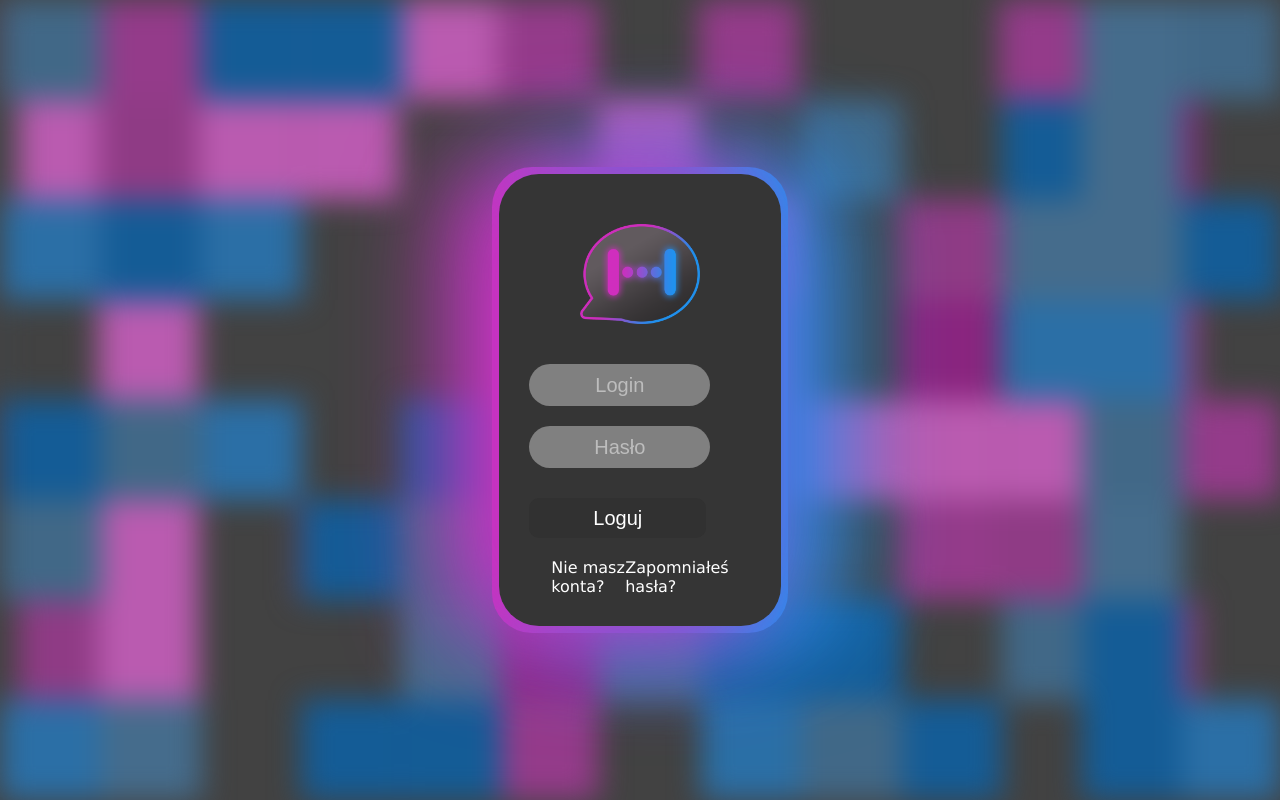
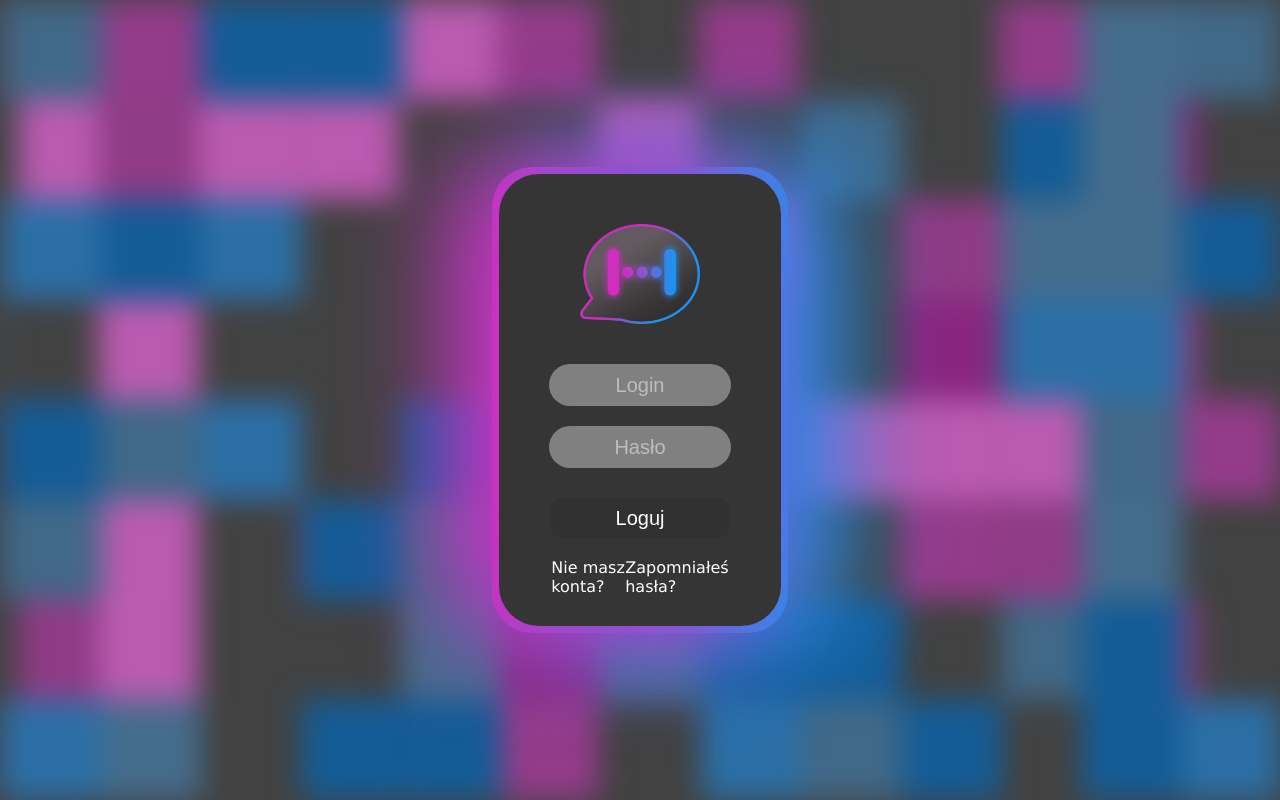
Before and after one commit to DemonSwans/ProjectX, a Flask app: page / in a window 1280 px wide. Run offline with Flask 2, Linux system fonts and the light colour scheme.

Commit message:
Konwersja CSS na SCSS v3

```diff
--- a/Project X/website/static/style1.css
+++ b/Project X/website/static/style1.css
@@ -178,6 +178,16 @@ body .border .reg form input {
   background: grey;
   color: white;
   width: 90%;
+  width: 80%;
+  outline: none;
+  border: none;
+  margin: 10px 0px 10px 0px;
+  border-radius: 50px;
+  height: 40px;
+  font-size: 20px;
+  text-align: center;
+  -webkit-transition: 0.1s;
+  transition: 0.1s;
 }
 
 body .border .reg form input::-webkit-input-placeholder {
@@ -240,7 +250,7 @@ body .border .reg .inner-section {
 body .border .reg .inner-section .register {
   border-radius: 10px;
   max-width: 50%;
-  background: #353535;
+  background: #292929;
   color: white;
   cursor: pointer;
   -webkit-transition: ease .2s;
@@ -331,11 +341,6 @@ body .border .login-win {
           animation: fade-in 1.2s cubic-bezier(0.39, 0.575, 0.565, 1) both;
   -webkit-box-shadow: -40px 0px 100px 10px #d02ebe, 40px 0px 100px 20px #2092ef;
           box-shadow: -40px 0px 100px 10px #d02ebe, 40px 0px 100px 20px #2092ef;
-  display: flex;
-  -webkit-box-pack: center;
-      -ms-flex-pack: center;
-          justify-content: center;
-  align-items: center;
 }
 
 body .border .login-win img {
@@ -344,7 +349,24 @@ body .border .login-win img {
   overflow: visible;
 }
 
-body .border .login-win .login {
+body .border .login-win form {
+  width: 100%;
+  display: -webkit-box;
+  display: -ms-flexbox;
+  display: flex;
+  -webkit-box-pack: center;
+      -ms-flex-pack: center;
+          justify-content: center;
+  -webkit-box-align: center;
+      -ms-flex-align: center;
+          align-items: center;
+  -webkit-box-orient: vertical;
+  -webkit-box-direction: normal;
+      -ms-flex-direction: column;
+          flex-direction: column;
+}
+
+body .border .login-win form .login {
   width: 80%;
   outline: none;
   border: none;
@@ -358,19 +380,19 @@ body .border .login-win .login {
   color: white;
 }
 
-body .border .login-win .login::-webkit-input-placeholder {
+body .border .login-win form .login::-webkit-input-placeholder {
   color: #bdbdbd;
 }
 
-body .border .login-win .login:-ms-input-placeholder {
+body .border .login-win form .login:-ms-input-placeholder {
   color: #bdbdbd;
 }
 
-body .border .login-win .login::-ms-input-placeholder {
+body .border .login-win form .login::-ms-input-placeholder {
   color: #bdbdbd;
 }
 
-body .border .login-win .login::placeholder {
+body .border .login-win form .login::placeholder {
   color: #bdbdbd;
 }
 
--- a/Project X/website/static/style1.scss
+++ b/Project X/website/static/style1.scss
@@ -92,6 +92,15 @@ body{
                     background: grey;
                     color: white;
                     width: 90%;
+                    width: 80%;
+                    outline: none;
+                    border: none;
+                    margin: 10px 0px 10px 0px;
+                    border-radius: 50px;
+                    height: 40px;
+                    font-size: 20px;
+                    text-align: center;
+                    transition: 0.1s;
                     &::placeholder{
                         color: white;
                     }
@@ -124,7 +133,7 @@ body{
                 .register{
                     border-radius: 10px;
                     max-width: 50%;
-                    background: rgb(53, 53, 53);
+                    background: rgb(41, 41, 41);
                     color: white;
                     cursor: pointer;
                     transition: ease .2s;
@@ -184,14 +193,17 @@ body{
             overflow: visible;
             animation: fade-in 1.2s cubic-bezier(0.390, 0.575, 0.565, 1.000) both;
             box-shadow: -40px 0px 100px 10px #d02ebe, 40px 0px 100px 20px #2092ef;
-            display: flex;
-            justify-content: center;
-            align-items: center;
             img{
                 margin: 20px 0px 20px 0px;
                 height: 100px;
                 overflow: visible;
             }
+            form{
+                width: 100%;
+                display: flex;
+                justify-content: center;
+                align-items: center;
+                flex-direction: column;
                 .login{
                     width: 80%;
                     outline: none;
@@ -206,6 +218,7 @@ body{
                     color: white;
                     &::placeholder{
                         color: rgb(189, 189, 189);
+                    }
                 }
             }
             .login-btn{
```
Also changed, not shown: 1 other file. Lines whose indentation alone changed are shown as unchanged.
